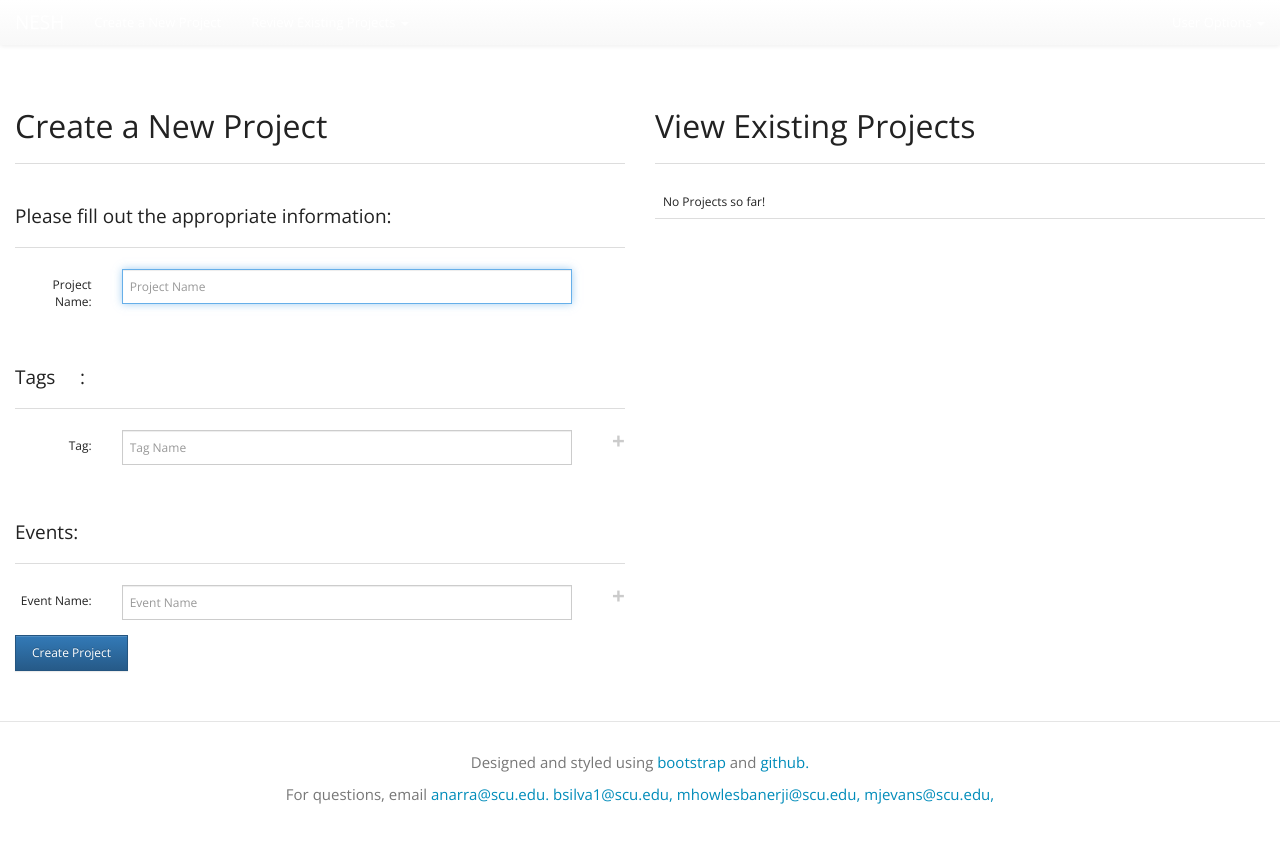
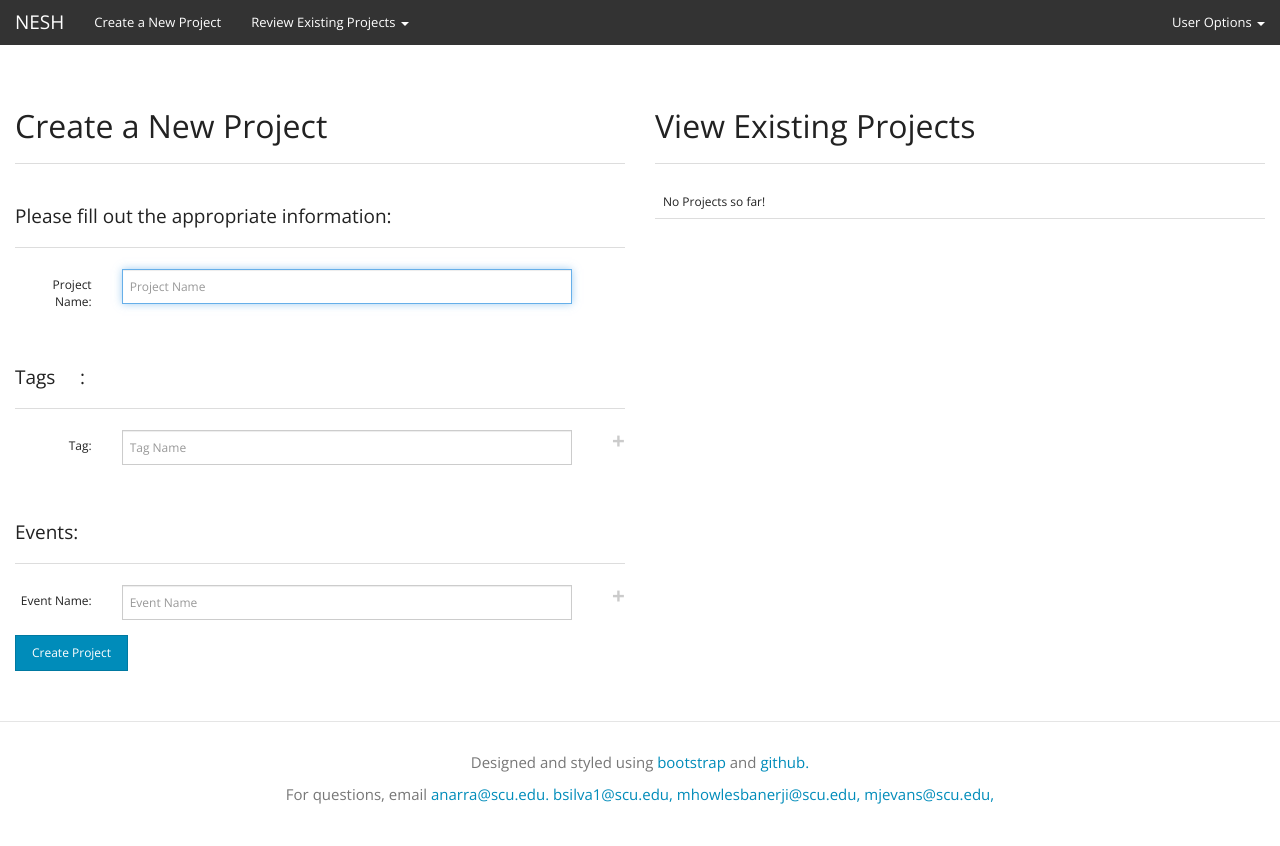
Before and after one commit to mjevans93308/NESH, a PHP site: page /basicPages/first.php in a window 1280 px wide. Run offline with PHP 8.4, Linux system fonts and the light colour scheme; the visitor is signed in with stand-in values (Sample User, id 1); data that the repository does not hold is empty; some libraries are stand-ins or nearby versions; some web fonts are replaced.

Commit message:
Fixed a minor error

```diff
--- a/html/basicPages/first.php
+++ b/html/basicPages/first.php
@@ -14,7 +14,6 @@
     <link rel="stylesheet" type="text/css" href="../styles/bootstrap.css">
     <link rel="stylesheet" type="text/css" href="../styles/addon.css">
     <link href="//netdna.bootstrapcdn.com/bootstrap/3.0.0/css/bootstrap-glyphicons.css" rel="stylesheet">
-    <link rel="stylesheet" href="//netdna.bootstrapcdn.com/bootstrap/3.1.1/css/bootstrap-theme.min.css">
 </head>
 
 <body>
```
